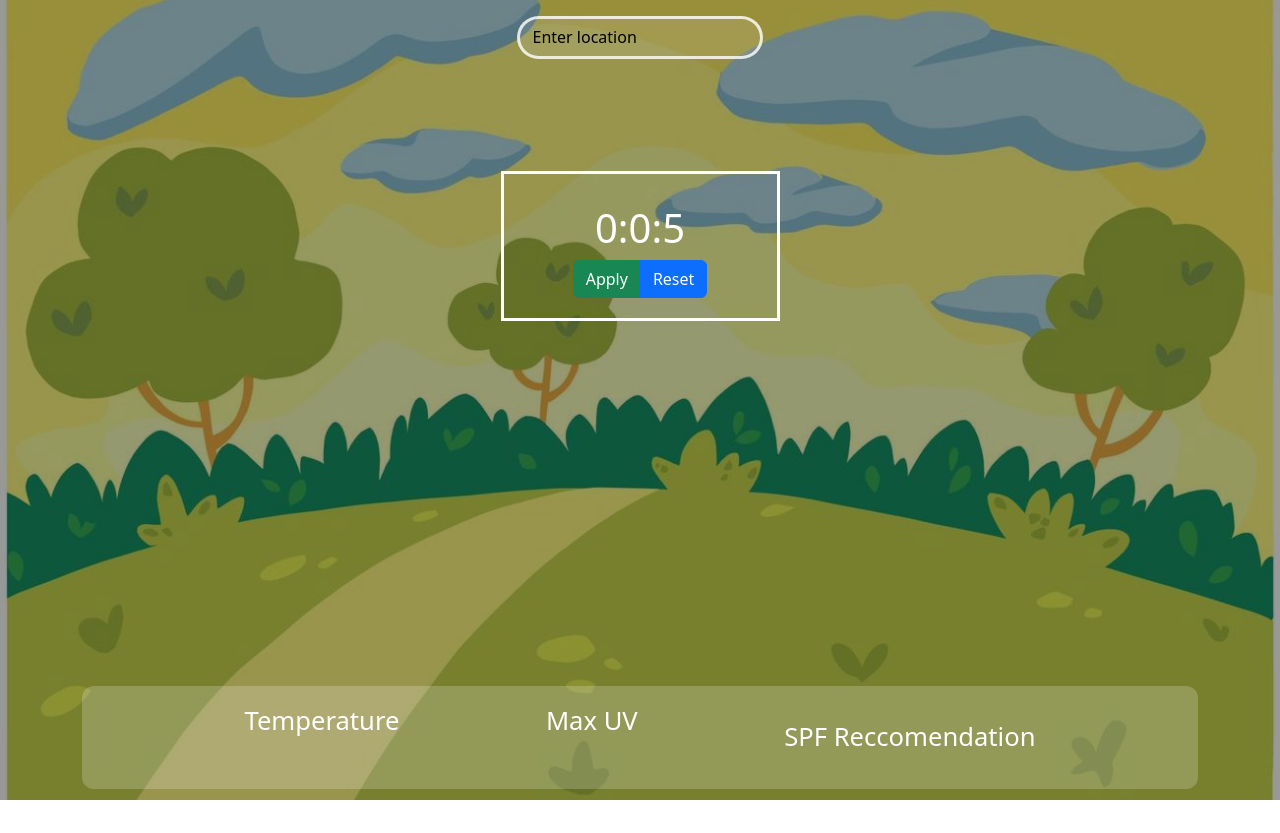
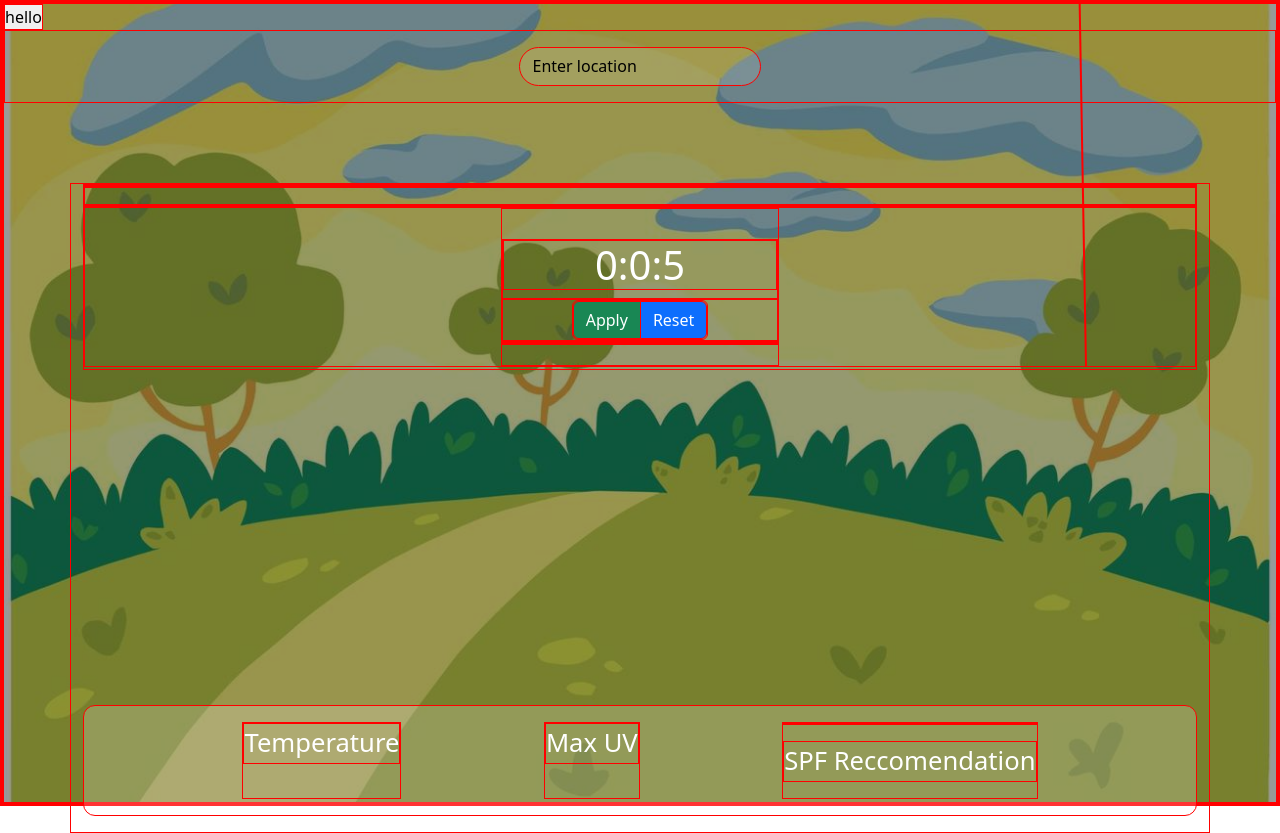
Before and after one commit to kiara-singh/UVreapply, a React (Create React App) app: page / in a window 1280 px wide. Before the commit the page ends 805 px from the top, so only its background shows below. Built offline with nearby package versions, Linux system fonts and the light colour scheme.

Commit message:
adding notifiactions

```diff
--- a/src/App.js
+++ b/src/App.js
@@ -15,6 +15,14 @@ function App() {
   const[UV,setUV]=useState([])
 
   const url=`https://api.openweathermap.org/data/2.5/weather?q=${location}&appid=cd990b4f0752b81744e02484bddfa385&units=metric`
+
+
+  function notifyUser(){
+      Notification.requestPermission().then((promise)=>{
+        console.log(promise);
+      });
+  }
+
 
   function SPF(){
     if(UV.result){
@@ -71,6 +79,7 @@ function App() {
 
   return (
     <div className="App">
+      <button onClick={notifyUser}>hello</button>
 
       <div className="search">
         <input
@@ -114,7 +123,7 @@ function App() {
             <p>Max UV</p>
           </div>
 
-          <div className="SPF Reccomended?">
+          <div className="SPF">
             <p>{SPF()}</p>
             <p>SPF Reccomendation</p>
           </div>
--- a/src/index.css
+++ b/src/index.css
@@ -4,6 +4,7 @@
   box-sizing: content-box;
   margin:0;
   padding:0;
+  border: 1px solid red !important;
 }
 
 body {
@@ -35,10 +36,11 @@ h1{
   background: url('./assets/clouds.jpg') no-repeat center center/cover;
   position: absolute;
   width: 100%;
-  height:100%;
+  height:100vh;
   top:0;
   left:0;
   z-index:-1;
+  background-size:cover;
 }
 
 .App .search{
@@ -67,6 +69,7 @@ h1{
   text-align: left;
   padding: .4rem;
 }
+
 .container{
   max-width: 700;
   height: 650px;
@@ -102,6 +105,13 @@ h1{
   background-color:rgba(255,255,255,0.2);
 }
 
+/* .App .SPF{
+  position:absolute;
+  right:100px;
+  bottom:30px;
+
+} */
+
 
 .bold{
   font-weight:700;
```
